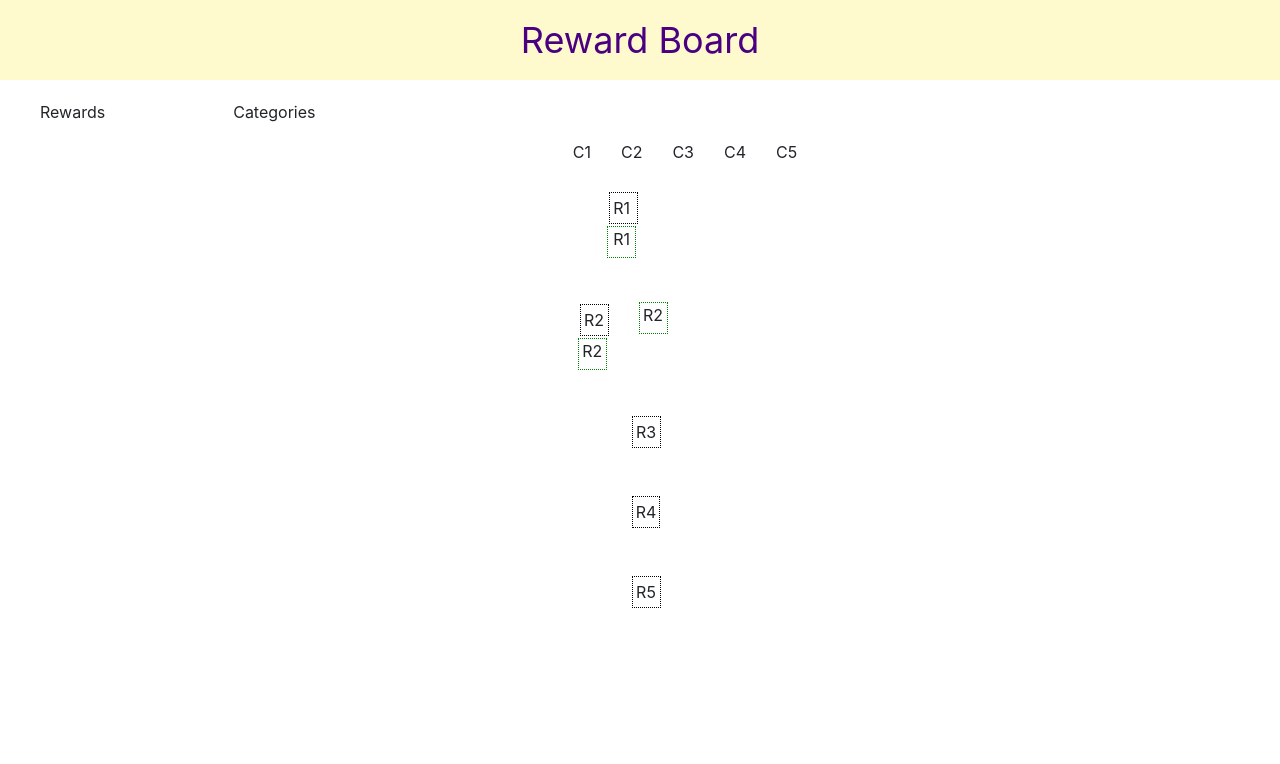
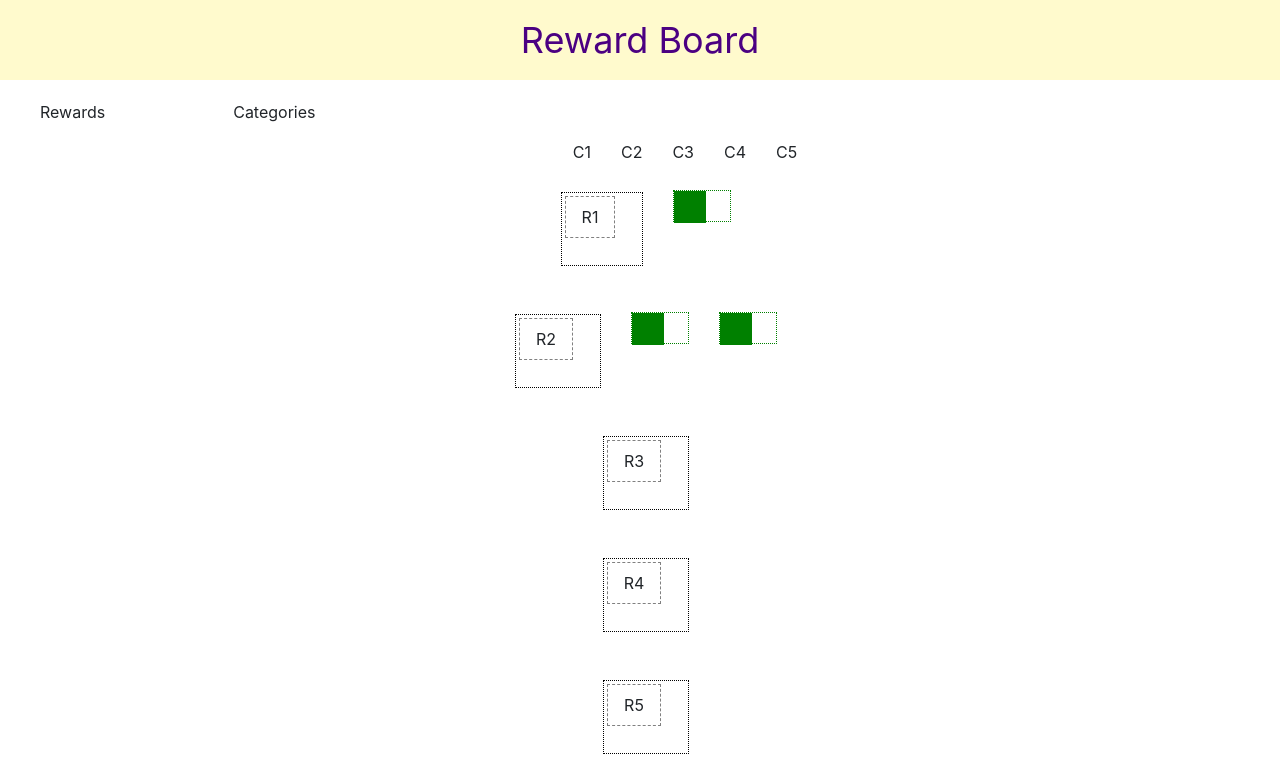
Before and after one commit to vidya/reward-board, a React (Create React App) app: page / in a window 1280 px wide. Shown: the top 764 px of the page. Built offline with nearby package versions, Linux system fonts and the light colour scheme.

Commit message:
Restore current implementation of drag and drop functionality.

```diff
--- a/src/components/RewardBoard/index.js
+++ b/src/components/RewardBoard/index.js
@@ -1,8 +1,8 @@
 import React, { useState } from 'react';
 import './style.scss';
 
+import { Table } from 'reactstrap';
 import { RewardItemSource } from './RewardItemSource'
-
 import { CategoryDropTarget } from './CategoryDropTarget'
 
 const _ = require("lodash")
@@ -17,9 +17,27 @@ const  CategoryHeadings = ({targets}) => (
 
 const SwimLane = ({ lane }) => (
     <ul className={'swimLane'}>
-        <li className={'laneName'}>{`${lane.name}`}</li>
-        {lane.categoryRewards.map(reward => <li className={'swimLaneReward'}>{`${reward.name}`}</li>)}
+        {/*<li className={'laneName'}>{`${lane.name}`}</li>*/}
+        <li className={'laneName'}>
+            <RewardItemSource name={`${lane.name}`} />
+        </li>
+        {lane.categoryRewards.map(reward => (
+            // <li className={'swimLaneReward'}>{`${reward.name}`}</li>)}
+            <li className={'swimLaneReward'}>
+                <CategoryDropTarget name={`${reward.name}`} />
+            </li>))
+        }
+            {/*)*/}
     </ul>
+)
+
+const TopColumnHeadings = () => (
+    <div id={'headingsRow'}>
+        <ul id={'colHeadings'}>
+            <li className={'colHeading'} >Rewards</li>
+            <li className={'colHeading'} >Categories</li>
+        </ul>
+    </div>
 )
 
 const SwimLanes = ({lanes}) => (
@@ -32,8 +50,6 @@ const SwimLanes = ({lanes}) => (
             }
         </ul>
     </div>
-
-
 )
 
 export  default function RewardBoard(props) {
@@ -62,14 +78,76 @@ export  default function RewardBoard(props) {
 
     return (
         <div id={'rewardsBoard'}>
-            <div id={'headingsRow'}>
-                <ul id={'colHeadings'}>
-                   <li className={'colHeading'} >Rewards</li>
-                   <li className={'colHeading'} >Categories</li>
-                </ul>
-            </div>
+            <TopColumnHeadings />
+
             <CategoryHeadings targets={categoryDropTargets} />
             <SwimLanes lanes={swimLanes} />
         </div>
     )
+
+    // return (
+    //     <div>
+    //         <div id={'rewardsBoard'}>
+    //             <TopColumnHeadings />
+    //
+    //             <CategoryHeadings targets={categoryDropTargets} />
+    //             <SwimLanes lanes={swimLanes} />
+    //         </div>
+    //
+    //         <Table bordered  striped size="sm" id={'rewardsTable'}>
+    //             <thead>
+    //             <tr>
+    //                 <th>Rewards</th>
+    //                 <th colSpan={5}>Categories</th>
+    //             </tr>
+    //             <tr>
+    //                 <th>{'xyz'}</th>
+    //             </tr>
+    //             </thead>
+    //             <tbody>
+    //             <tr>
+    //                 <td scope="row"><RewardItemSource name={'R1'} /></td>
+    //                 <td><CategoryDropTarget name={'C1'}/></td>
+    //                 <td></td>
+    //                 <td></td>
+    //                 <td></td>
+    //                 <td></td>
+    //             </tr>
+    //             <tr>
+    //                 <td scope="row"><RewardItemSource name={'R2'} /></td>
+    //                 <td></td>
+    //                 <td><CategoryDropTarget name={'C2'} /></td>
+    //                 <td></td>
+    //                 <td></td>
+    //                 <td></td>
+    //             </tr>
+    //             <tr>
+    //                 <td scope="row"><RewardItemSource name={'R3'} /></td>
+    //                 <td></td>
+    //                 <td></td>
+    //                 <td><CategoryDropTarget name={'C3'} /></td>
+    //                 <td></td>
+    //                 <td></td>
+    //             </tr>
+    //             <tr>
+    //                 <td scope="row"><RewardItemSource name={'R4'} /></td>
+    //                 <td></td>
+    //                 <td></td>
+    //                 <td></td>
+    //                 <td><CategoryDropTarget name={'C4'} /></td>
+    //                 <td></td>
+    //             </tr>
+    //             <tr>
+    //                 <td scope="row"><RewardItemSource name={'R5'} /></td>
+    //                 <td></td>
+    //                 <td></td>
+    //                 <td></td>
+    //                 <td></td>
+    //                 <td><CategoryDropTarget name={'C5'} /></td>
+    //             </tr>
+    //             </tbody>
+    //         </Table>
+    //
+    //     </div>
+    // )
 }
```
